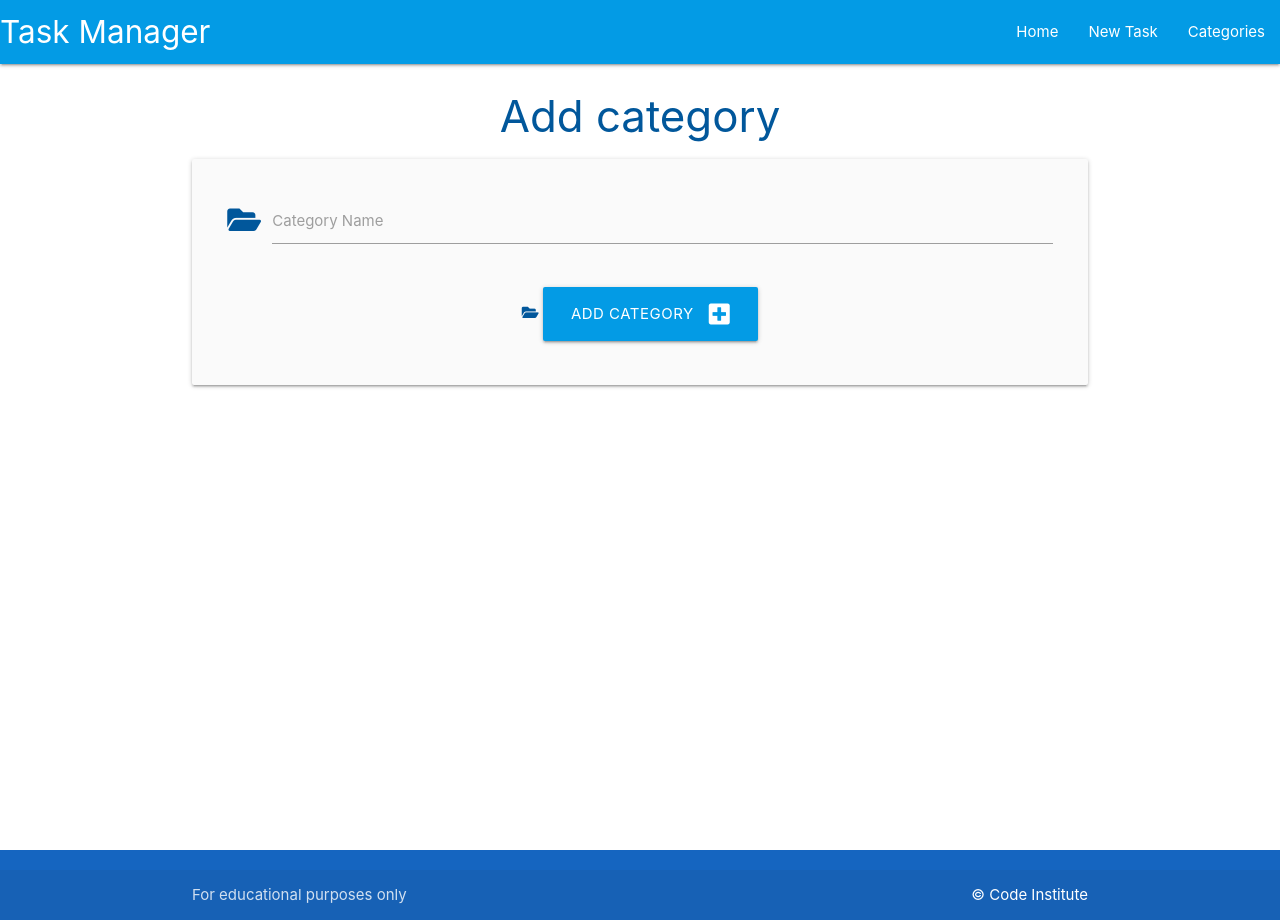
After one commit to joannawojtasz/database-walkthrough, a Flask app: page /add_category in a window 1280 px wide. The commit adds this page. Run offline with Flask 2, Linux system fonts and the light colour scheme.

Commit message:
Introduce category and add category tabs

```diff
--- a/taskmanager/routes.py
+++ b/taskmanager/routes.py
@@ -1,7 +1,20 @@
-from flask import render_template
+from flask import render_template, request, redirect, url_for
 from taskmanager import app, db
 from taskmanager.models import Category, Task
 
 @app.route("/")
 def home():
-    return render_template("tasks.html")
+    return render_template("base.html")
+
+@app.route("/categories")
+def categories():
+    return render_template("categories.html")
+
+@app.route("/add_category", methods=["GET", "POST"])
+def add_category():
+    if request.method == "POST":
+        category = Category(category_name=request.form.get("category_name"))
+        db.session.add(category)
+        db.session.commit()
+        return redirect(url_for("categories"))
+    return render_template("add_category.html")
--- /dev/null
+++ b/taskmanager/templates/add_category.html
@@ -0,0 +1,28 @@
+{% extends "base.html" %}
+{% block content %}
+
+<h3 class="light-blue-text text-darken-4 center-align">Add category</h3>
+
+<div class="row card-panel grey lighten-5">
+    <form class="col s12" method="POST" action="{{ url_for('add_category') }}">
+        <!-- category_name-->
+        <div class="row">
+            <div class="input-field col s12">
+                <i class="fas fa-folder-open prefix light-blue-text text-darken-4"></i>
+                <input type="text" name="category_name" id="category_name" minlength="3" maxlength="25" class="validate"
+                    required>
+                <label for="category_name">Category Name</label>
+            </div>
+        </div>
+        <!-- submit button-->
+        <div class="row">
+            <div class="col s12 center-align">
+                <i class="fas fa-folder-open prefix light-blue-text text-darken-4"></i>
+                <button type="submit" class="btn-large light-blue darken-1">Add Category <i class="fas fa-plus-square right"></i></button>
+            </div>
+        </div>
+
+
+    </form>
+</div>
+{% endblock %}
--- a/taskmanager/templates/base.html
+++ b/taskmanager/templates/base.html
@@ -25,7 +25,7 @@
             <ul class="right hide-on-med-and-down">
                 <li><a href="{{ url_for('home') }}">Home</a></li>
                 <li><a href="">New Task</a></li>
-                <li><a href="">Categories</a></li>
+                <li><a href="{{ url_for('categories') }}">Categories</a></li>
             </ul>
             </div>
         </nav>
@@ -34,7 +34,7 @@
         <ul class="sidenav" id="mobile-demo">
             <li><a href="{{ url_for('home') }}">Home</a></li>
             <li><a href="">New Task</a></li>
-            <li><a href="">Categories</a></li>
+            li><a href="{{ url_for('categories') }}">Categories</a></li>
         </ul>
     </header>
 
```
Also changed, not shown: taskmanager/templates/categories.html (added, +12 -0 lines).
